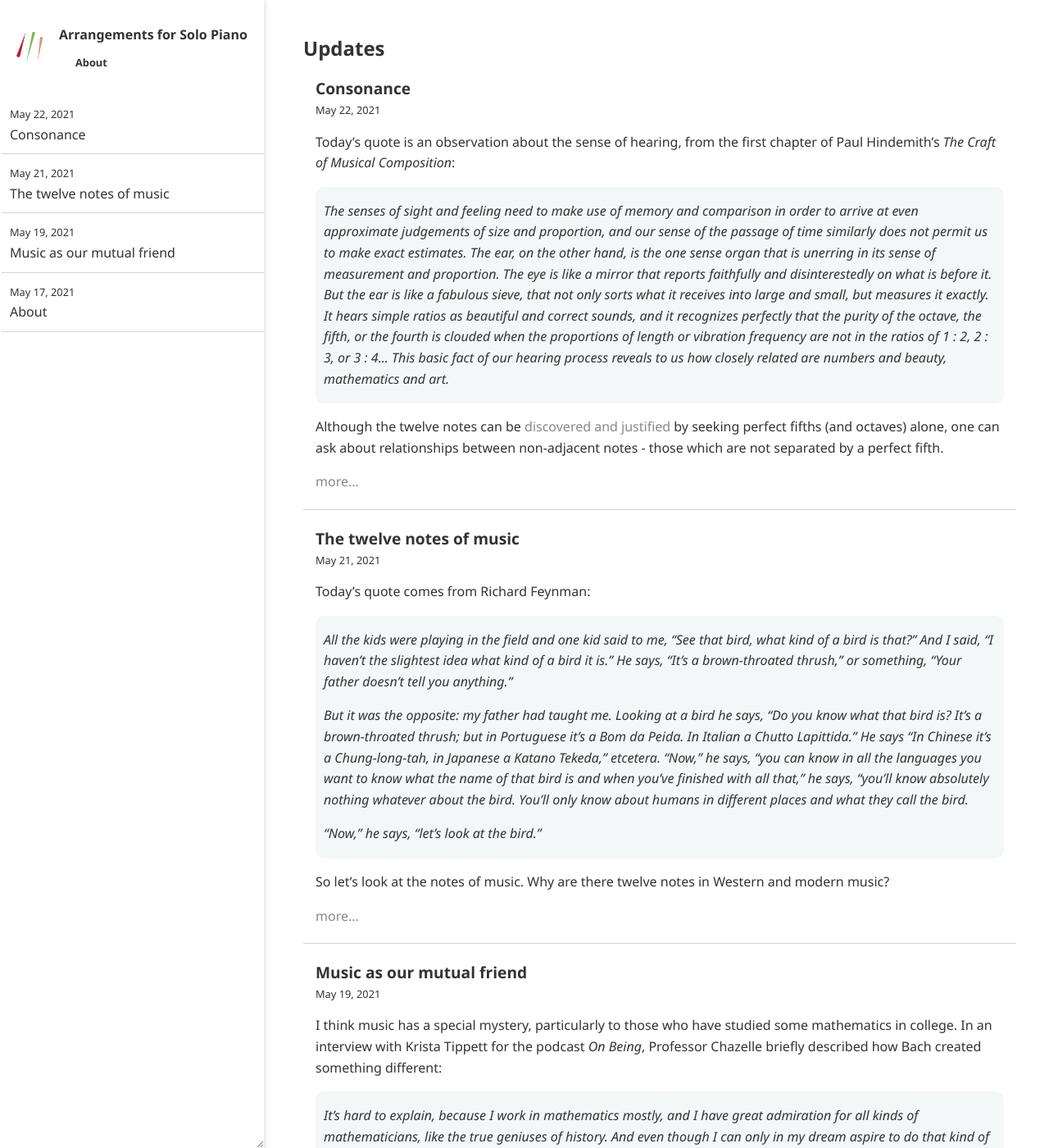
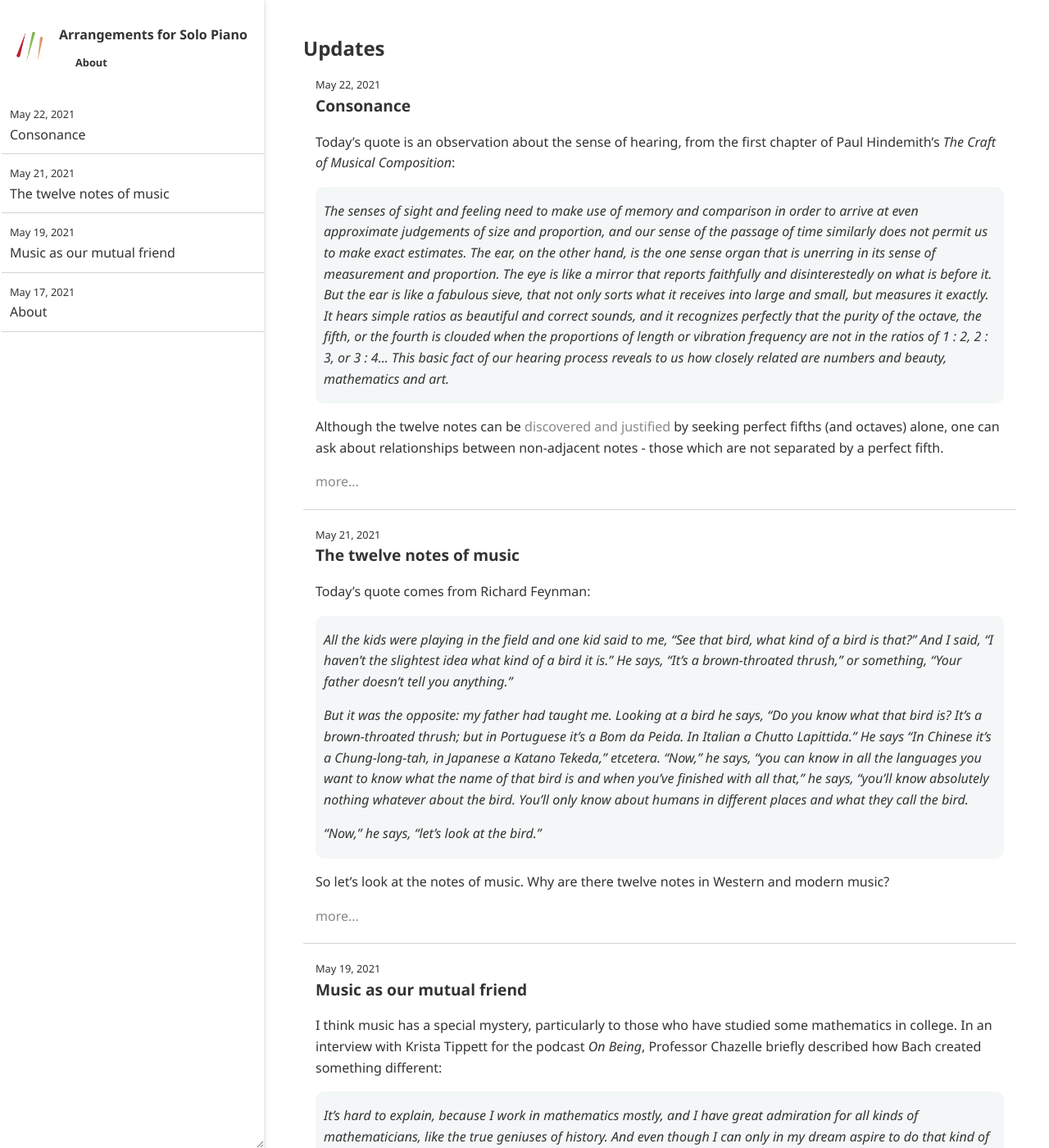
Before and after one commit to ansyblenetwork/arrpiano, a Jekyll site: the page built from index.html, in a window 1280 px wide and 1400 px high. Shown: the whole window at 82% size. Built offline with Jekyll 4.4.1, drawn with Linux system fonts in a browser that asks for light colours; some of the changed text lies outside the part shown.

Commit message:
Update index.html

```diff
--- a/index.html
+++ b/index.html
@@ -7,8 +7,8 @@ title: Updates
 
 <div style="padding-bottom:20px; margin-bottom:20px; border-bottom: solid 1px #d4d4d4;">
 	<div style="margin-left:15px; margin-right:15px">
-		<h2><a href="{{ post.url | relative_url }}">{{ post.title }}</a></h2>
-		<div class="date-format" style="margin-bottom:15px">{{ post.date | date: "%B %-d, %Y" }}</div>
+		<div class="date-format">{{ post.date | date: "%B %-d, %Y" }}</div>
+		<h2 style="margin-bottom:15px"><a href="{{ post.url | relative_url }}">{{ post.title }}</a></h2>
 
 		{{ post.excerpt }}
 
```
